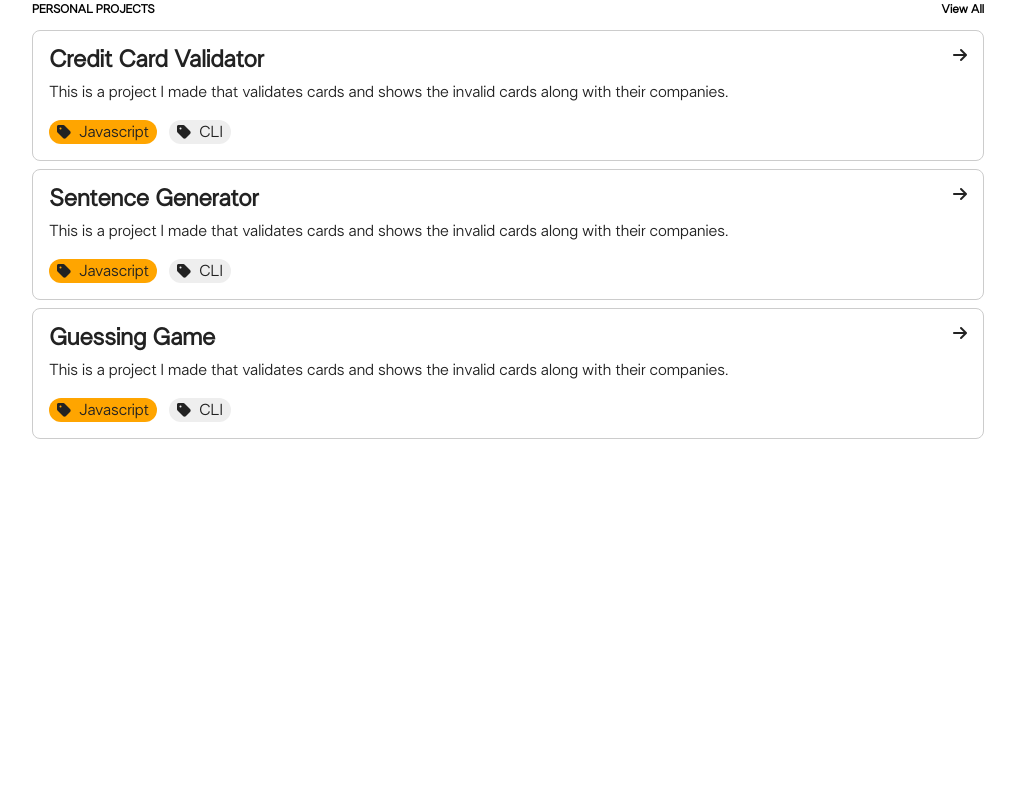
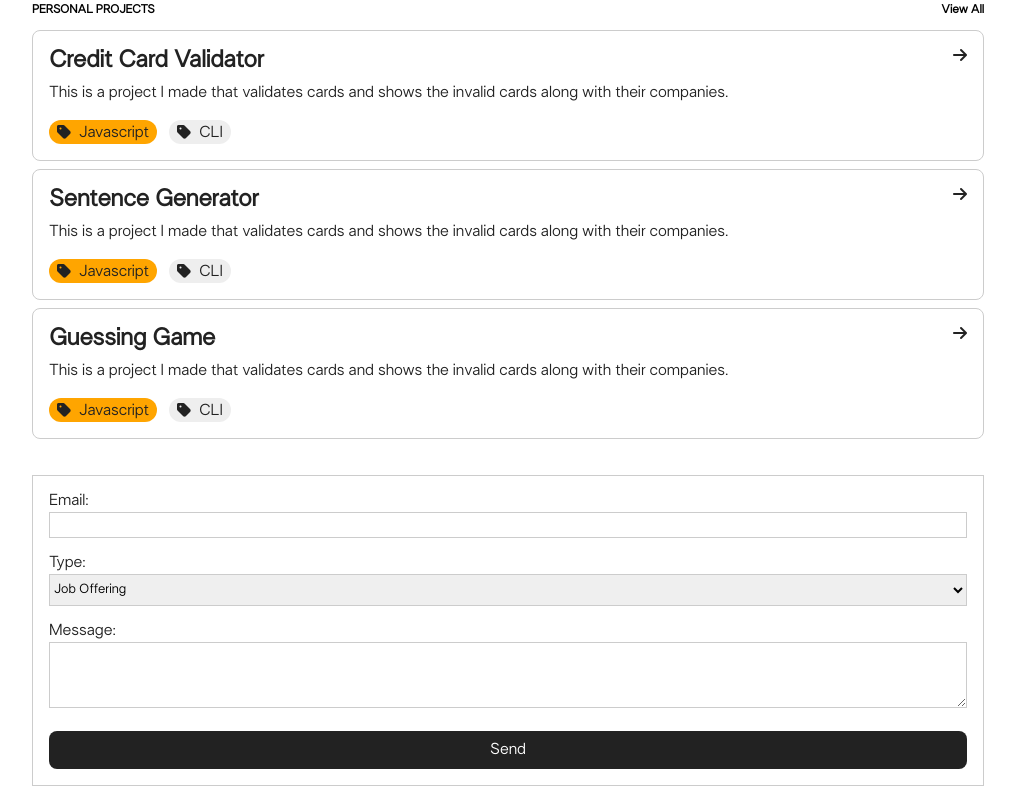
Before and after one commit to robertgouveia/portfolio, a website built with webpack: page index.html in a window 1280 px wide. Shown: the part 405-1215 px from the top of the page, without its empty margins (132-1147 px from the left). Before the commit the page ends 868 px from the top, so only its background shows below. Built offline with nearby package versions, Linux system fonts and the light colour scheme.

Commit message:
Added Form

```diff
--- a/css/style.css
+++ b/css/style.css
@@ -34,6 +34,7 @@ html {
   flex-direction: column;
   justify-content: start;
   align-items: center;
+  scroll-behavior: smooth;
 }
 
 body{
@@ -198,6 +199,44 @@ main ul {
   justify-content: center;
   align-items: center;
   margin-bottom: 8px;
+}
+
+/* FORM */
+#contact {
+  padding: 16px;
+  border: 1px solid var(--mid-gray);
+  margin-top: 32px;
+}
+#contact form {
+  display: flex;
+  justify-content: center;
+  align-items: center;
+  flex-direction: column;
+  gap: 16px;
+}
+#contact form label {
+  font-size: 16px;
+  color: var(--main-darkgray);
+}
+#contact form input {
+  border: 1px solid var(--mid-gray);
+  padding: 4px 0;
+}
+#contact form select {
+  padding: 8px 0;
+  border: 1px solid var(--mid-gray);
+}
+#contact form textarea {
+  border: 1px solid var(--mid-gray);
+}
+#contact form button {
+  padding: 10px 8px 8px;
+  border: none;
+  background: var(--main-darkgray);
+  color: white;
+  font-size: 16px;
+  border-radius: 8px;
+  cursor: pointer;
 }
 
 /* HELPERS */
--- a/index.html
+++ b/index.html
@@ -23,7 +23,7 @@
       <ul class="toggle_menu">
         <li><a href="#" class="nav_item">PROJECTS</a></li>
         <li><a href="#" class="nav_item">ABOUT</a></li>
-        <li><a href="#" class="nav_item">LET'S TALK</a></li>
+        <li><a href="#contact" class="nav_item">LET'S TALK</a></li>
       </ul>
     </section>
     <section>
@@ -86,6 +86,28 @@
         </a>
       </li>
     </ul>
+
+    <section class="contact" id="contact">
+      <form action="https://formsubmit.co/robertgouveia03@hotmail.com" method="POST">
+        <label for="email">
+          Email:
+          <input id="email" type="email" name="email" required>
+        </label>
+        <label for="type">
+          Type:
+          <select name="type" id="type" required>
+            <option value="job_offer">Job Offering</option>
+            <option value="collaboration">Collaboration</option>
+            <option value="other">Other Reason</option>
+          </select>
+        </label>
+        <label for="message">
+          Message:
+          <textarea id="message" name="message" rows="4" required></textarea>
+        </label>
+        <button type="submit">Send</button>
+      </form>
+    </section>
   </main>
 
 </body>
```
